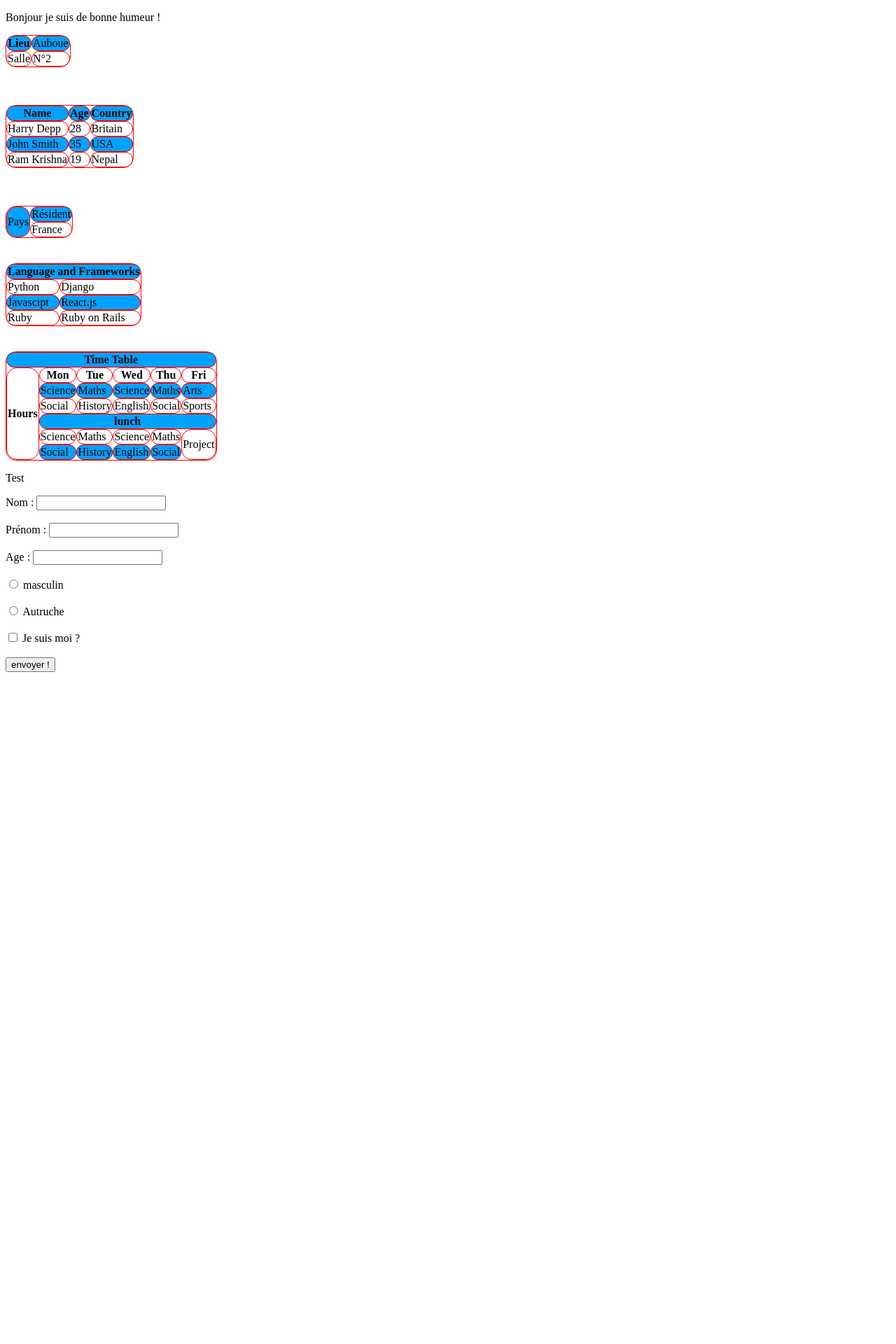
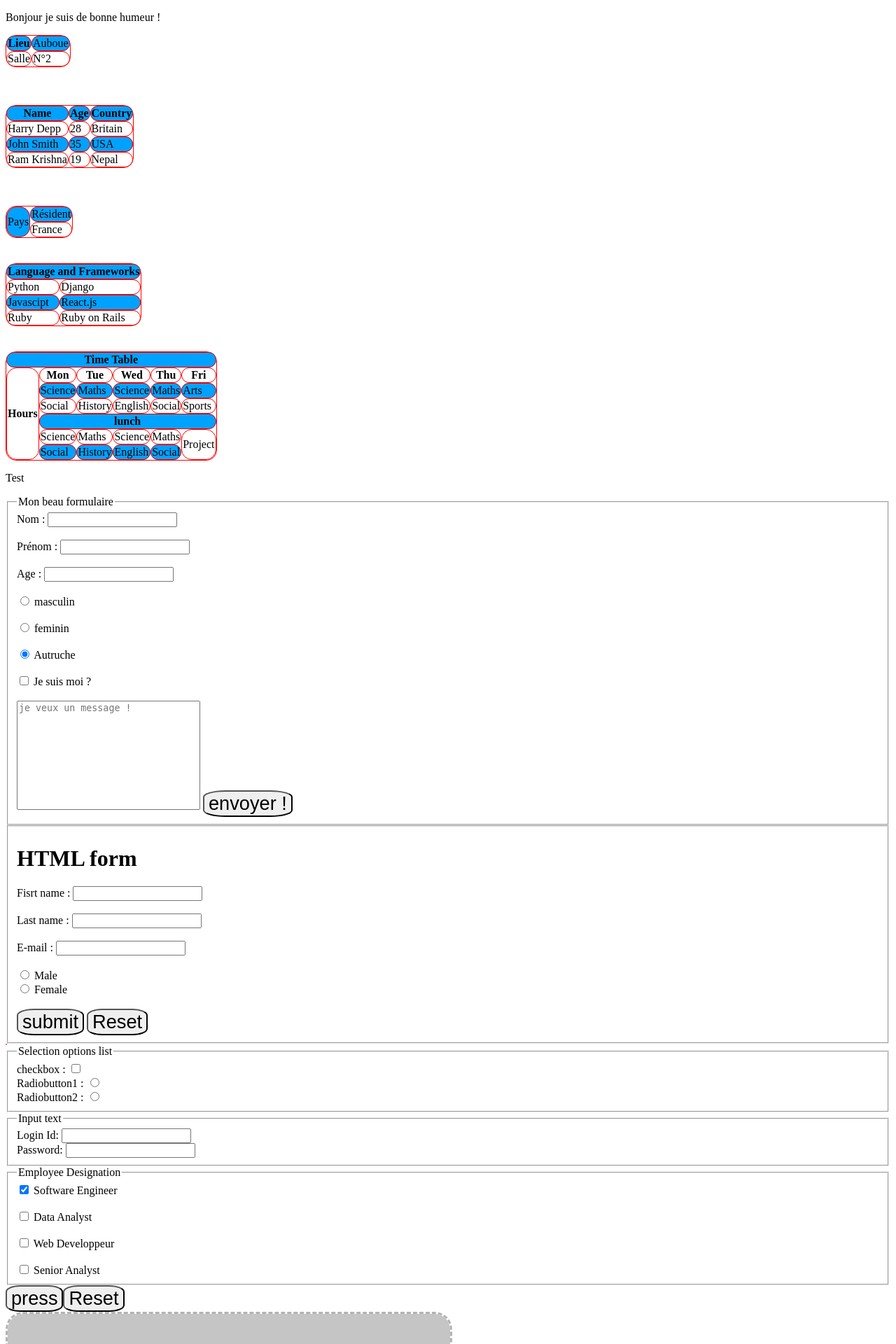
Before and after one commit to viktori57/viktori57.github.io, a PHP site: page / in a window 1280 px wide. Shown: the top 1920 px of the page at 70% size. Before the commit the page ends 960 px from the top, so only its background shows below. Run offline with PHP 8.4, Linux system fonts and the light colour scheme; grey boxes are pictures that could not be loaded.

Commit message:
cours du jeudi

```diff
--- a/2.jour_2/index.html
+++ b/2.jour_2/index.html
@@ -121,6 +121,8 @@
   <p id="animal">Test</p>
 
   <form action="">
+    <fieldset>
+      <legend>Mon beau formulaire</legend>
     <label for="Name">Nom : </label>
     <input type="text" name="name" id="name">
     <br><br>
@@ -130,19 +132,109 @@
     <label for="age">Age : </label>
     <input type="number" name="age" id="age">
     <br><br>
-    <input type="radio" name="sexe" id="masculin">
+    <input type="radio" name="sexe" id="masculin" checked>
     <label for="masculin">masculin</label>
     <br><br>
-    <input type="radio" name="sexe" id="autruche">
+    <input type="radio" name="sexe" id="feminin">
+    <label for="feminin">feminin</label>
+    <br><br>
+    <input type="radio" name="sexe" id="autruche" checked>
     <label for="autruche">Autruche</label>
     <br><br>
     <input type="checkbox" name="me" id="me">
     <label for="me" >Je suis moi ?</label>
     <br><br>
+    <textarea name="message" placeholder="je veux un message !" id="message" cols="30" rows="10"></textarea>
     <input type="submit" value="envoyer !">
+    </fieldset>
+
   </form>
+
+    <table>
+      <form action=""></form>
+      <fieldset>
+
+      <h1 id="animal">HTML form</h1>
 
 
 
+        <label for="First name">Fisrt name : </label>
+        <input type="text" Fist name="First name" id="First name">
+        <br><br>
+        <label for="Last name">Last name : </label>
+        <input type="text" Last name="Last name" id="Last name">
+        <br><br>
+        <label for="email">E-mail : </label>
+        <input type="email" name=email id="email">
+        <br><br>
+        <input type="radio" name="sexe" id="Male">
+        <label for="Male">Male</label>
+        <br>
+        <input type="radio" name="sexe" id="Female">
+        <label for="Female">Female</label>
+        <br><br>
+        <input type="submit" value="submit">
+        <input type="reset" value="Reset">
+      </fieldset>
+      </form>
+    </table>
+    <form action=""></form>
+    <fieldset>
+      <legend>Selection options list</legend>
+      <label for="checkbox">checkbox :</label>
+      <input type="checkbox" name="checkbox" id="checkbox">
+      <br>
+      <label for="RadioButton1">Radiobutton1 :</label>
+      <input type="Radio" name="Button" id="button1">
+      <br>
+      <label for="RadioButton2">Radiobutton2 :</label>
+      <input type="Radio" name="Button" id="button2">
+    </fieldset>
+
+<table>
+
+  <form action=""></form>
+  <fieldset>
+    <legend>Input text</legend>
+    <label for="LoginId">Login Id:</label>
+    <input type="text" name="LoginId" id="LoginId">
+    <br>
+    <label for="password">Password:</label>
+    <input type="password" name="password" id="password">
+  </fieldset>
+
+<form action=""></form>
+<fieldset>
+  <legend>Employee Designation</legend>
+  <input type="checkbox" name="softwareenginer" id="softwareenginer"checked>
+  <label for="softwareenginer">Software Engineer</label>
+  <br><br>
+  <input type="checkbox" name="dataanalyst" id="dataanalyst">
+  <label for="dataanalyst">Data Analyst</label>
+  <br><br>
+  <input type="checkbox" name="webdeveloppeur" id="webdeveloppeur">
+  <label for="webdeveloppeur">Web Developpeur</label>
+  <br><br>
+  <input type="checkbox" name="senioranalist" id="senioranalist">
+  <label for="senioranalist">Senior Analyst</label>
+</fieldset>
+
+<input type="submit" value="press">
+<input type="reset" value="Reset">
+</form>
+<div>
+  <img src="https://www.leludiste.fr/wp-content/uploads/2018/11/dragon-ball-z.jpg"
+alt="Gros plan sur l'image" width="50%" height="500PX">
+</div>
+
+
+
+
+
+
+
+
+
+<script src="script.js"></script>
 </body>
 </html>
--- a/2.jour_2/style.css
+++ b/2.jour_2/style.css
@@ -19,3 +19,43 @@ tr:nth-child(odd) {
 table {
     border-radius: 15px;
 }
+
+input[type="submit"], input[type="reset"] {
+    font-size: 1.7em;
+    border-radius: 25%;
+}
+
+#message {
+    resize: none;
+}
+/* Je créer une animation qui se nomme animationimg au début elle va transform scalex en -1
+puis elle va transform scalex en 1 et à la fin elle va transform scalex en -1 */
+@keyframes animationimg {
+    0%{
+        transform: (1);
+    }
+    50%{
+        transform: scaleX(1);
+    }
+
+    100%{
+        transform: scaleX(-1);
+    }
+}
+
+img {
+    border: 3px dashed gray;
+    border-radius: 25px;
+    opacity: .6;
+    width: 50%;
+    /* height:auto; max-width: 100%; je rend m image recurcive/responsive*/
+    filter: blur(0.5px);
+    filter: contrast(100%);
+    animation: animationimg 1.5s ease-in infinite ;
+    /* Je dit que l'élément img joue l'animation qu'elle doit durée 1.5s en fonctionnement
+    en ease-in et elle se joue un nombre infini de fois */
+}
+
+img:hover {
+    transform: scalex(-1) ;
+}
```
Also changed, not shown: 1.jour_1/script.js (+70 -0 lines), 1.jour_1/annexe.php (added).
